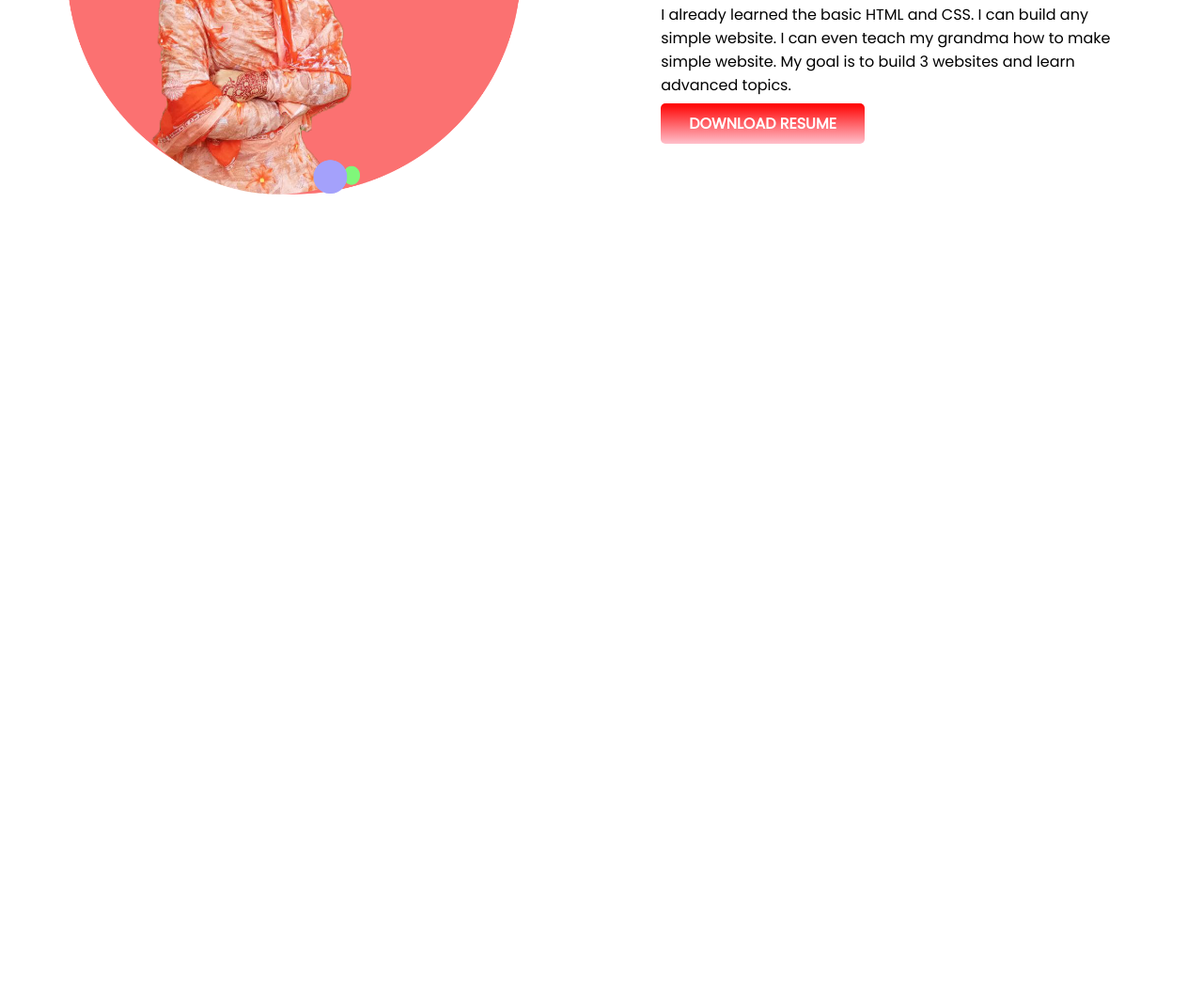
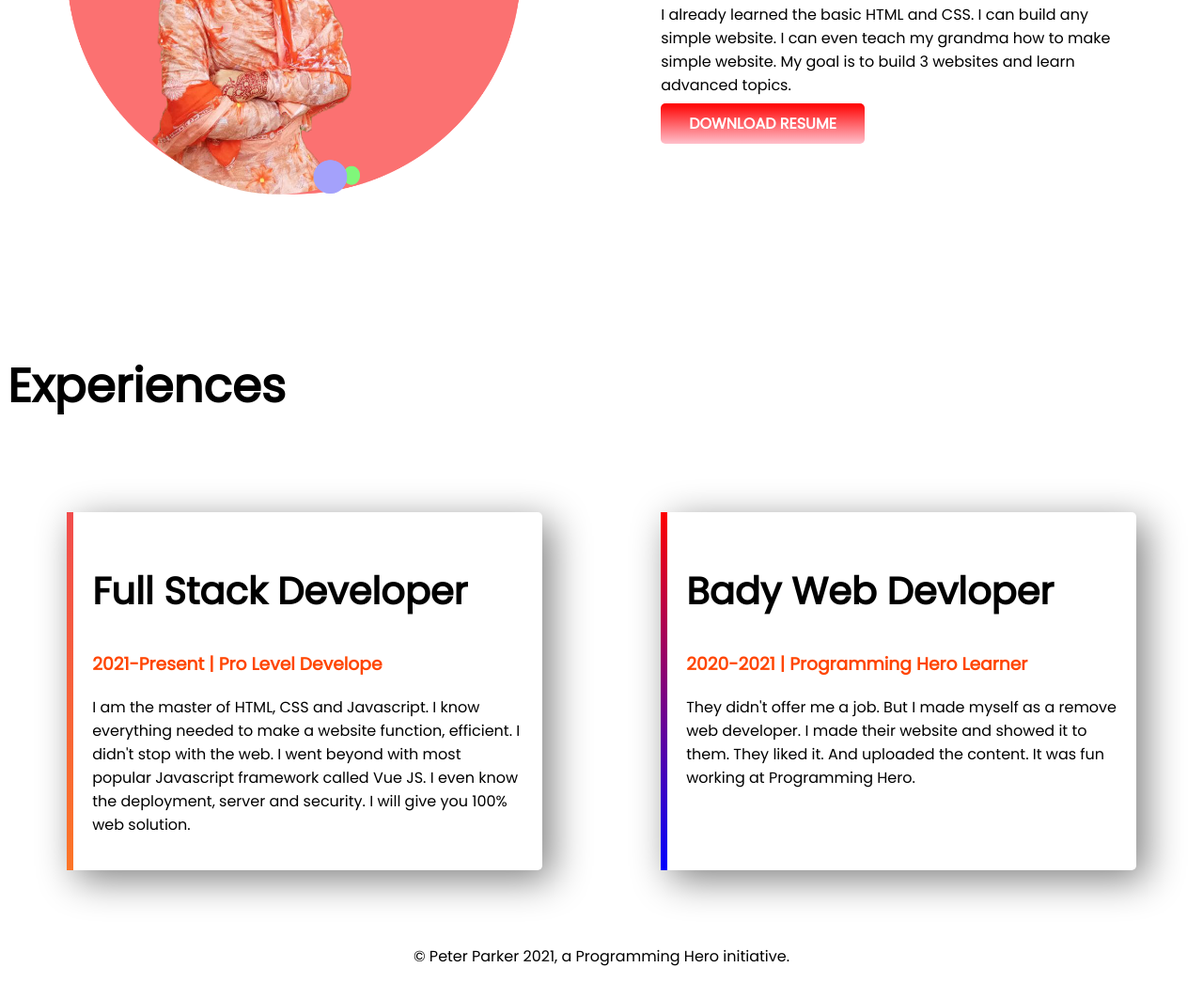
Before and after one commit to adifakathy/Portfolio, a plain HTML site: page index.html in a window 1280 px wide. Shown: the part 1039-2085 px from the top of the page at 94% size. Before the commit the page ends 1387 px from the top, so only its background shows below. Drawn offline with Linux system fonts and the light colour scheme.

Commit message:
footer and experience are added

```diff
--- a/index.html
+++ b/index.html
@@ -9,7 +9,7 @@
     <link rel="stylesheet" href="style.css">
 </head>
 <body>
- <section>
+ <section class="flexible-container">
   <div class="half-width">
     <h1 > Welcome to </h1>
     <h1><span class="orange"> Adifa Vuiya Kathi </span>  World</h1>
@@ -22,7 +22,7 @@
     <img src="Image/k2.png" alt="">
     </div>
  </section>
- <section class="dream-area">
+ <section class="dream-area flexible-container">
   </div>
     <div class="half-width-2">
     <img src="Image/k1.png" alt="">
@@ -32,7 +32,24 @@
     <h3>Become a web developer</h3>
     <p>I already learned the basic HTML and CSS. I can build any simple website. I can even teach my grandma how to make simple website. My goal is to build 3 websites and learn advanced topics.</p>
        <a href="https://www.linkedin.com/in/adifa-vuyia-kathi-9ba088216/" class="btn">DOWNLOAD RESUME</a>
-
+  </section class="experience">
+  <h1>Experiences</h1>
+  <div class="flexible-container">
+  <div id="fullid"class="ex-item">
+  <h2>Full Stack Developer</h2>
+  <h3 class="org">2021-Present | Pro Level Develope</h3>
+  <p>I am the master of HTML, CSS and Javascript. I know everything needed to make a website function, efficient. I didn't stop with the web. I went beyond with most popular Javascript framework called Vue JS. I even know the deployment, server and security. I will give you 100% web solution.</p>
+  </div>
+  <div id="bdid"class="ex-item">
+  <h2>Bady Web Devloper</h2>
+  <h3 class="org">2020-2021 | Programming Hero Learner</h3>
+  <p>They didn't offer me a job. But I made myself as a remove web developer. I made their website and showed it to them. They liked it. And uploaded the content. It was fun working at Programming Hero.</p>
+  </div>
+  </div>
+  <section >
   </section>
+  <footer>
+  <p>© Peter Parker 2021, a Programming Hero initiative.</p>
+  </footer>
 </body>
 </html>
--- a/style.css
+++ b/style.css
@@ -8,7 +8,7 @@ h1{
 .orange{
     color: orangered;
 }
-section{
+.flexible-container{
 
     display: flex;
 }
@@ -44,7 +44,37 @@ section{
 
 
 }
+h2{
+    font-size: 40px;
+}
 .dx{
     font-size: 50px;
     margin-top: 180px;
 }
+.org{
+    color: orangered; ;
+}
+.ex-item{
+    padding: 20px;
+    width: 40%;
+    margin: 5%;
+    box-shadow: 10px 10px 40px gray;
+    border-radius: 5px;
+
+}
+#bdid{
+    border-left: 7px solid;
+    border-image:linear-gradient(red,blue);
+    border-image-slice: 1;
+
+}
+#fullid{
+    border-left: 7px solid;
+    border-image:linear-gradient(rgb(241, 77, 77),rgb(252, 117, 39));
+    border-image-slice: 1;
+
+}
+
+footer{
+    text-align: center;
+}
```
